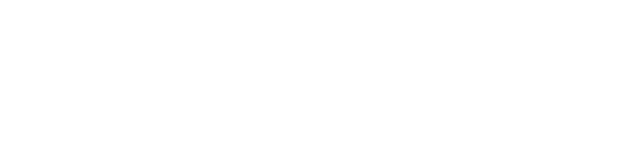
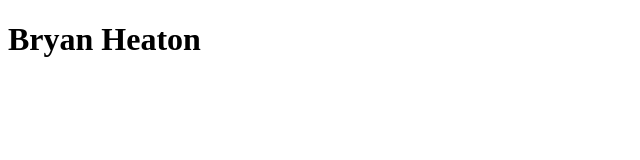
Before and after one commit to bryanjheaton/github_devmountain, a plain HTML site: page index.html in a window 1280 px wide. Shown: the whole page, without its empty margins (0-640 px from the left). Drawn offline with Linux system fonts and the light colour scheme.

Commit message:
updated index.html

```diff
--- a/index.html
+++ b/index.html
@@ -7,6 +7,6 @@
     <title>Document</title>
 </head>
 <body>
-
+    <h1>Bryan Heaton</h1>
 </body>
 </html>
```
